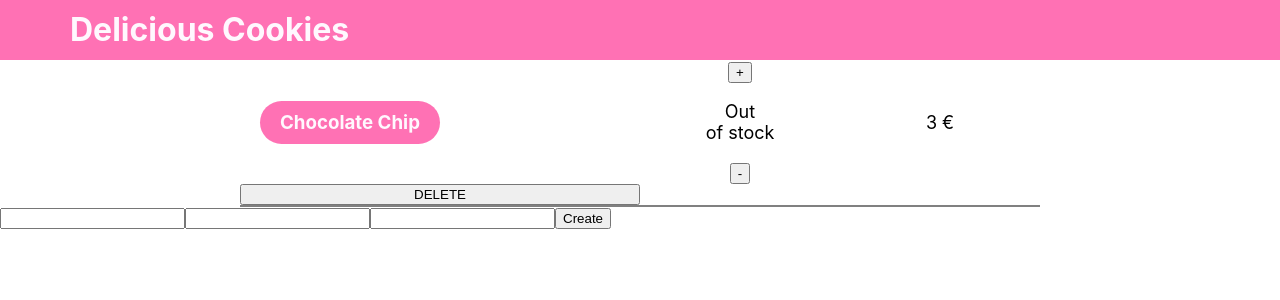
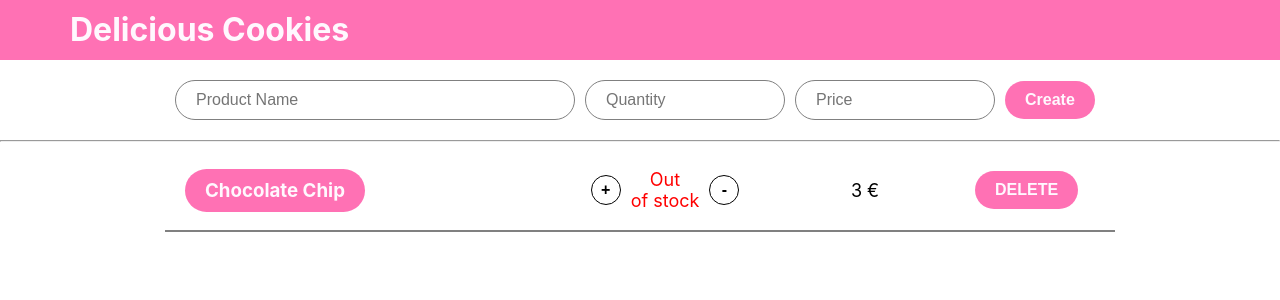
Before and after one commit to pauline-wim/test-tech-mavoie, a React (Create React App) app: page / in a window 1280 px wide. Shown: the top 300 px of the page. Built offline with nearby package versions, Linux system fonts and the light colour scheme; some icons are missing.

Commit message:
Added CSS

```diff
--- a/src/App.css
+++ b/src/App.css
@@ -24,7 +24,7 @@ article {
   /* border: 2px solid green; */
   width: fit-content;
   display: grid;
-  grid-template-columns: 400px 200px 200px;
+  grid-template-columns: 400px 200px 200px 150px;
   align-items: center;
   border-bottom: 2px solid gray;
 }
@@ -43,5 +43,105 @@ article h3 {
   /* border: 2px solid blue; */
   font-size: 18px;
   text-align: center;
+  display: flex;
+  justify-content: center;
+  align-items: center;
   /* padding: 0 40px; */
 }
+
+.outOfStock {
+  color: red;
+}
+
+button,
+.btn {
+  font-size: 16px;
+  font-weight: 700;
+  margin: 10px;
+  padding: 10px 20px;
+  color: rgb(255, 248, 254);
+  background-color: rgb(255, 113, 180);
+  width: fit-content;
+  border: none;
+  border-radius: 40px;
+}
+
+button:hover,
+.btn:hover {
+  margin: auto 10px;
+  border: 1px groove rgb(255, 113, 180);
+  cursor: pointer;
+}
+
+.btn {
+  margin: 0;
+}
+
+.btn:hover {
+  margin: 0;
+}
+
+.increase,
+.decrease {
+  padding: 0;
+  width: 30px;
+  height: 30px;
+  border-radius: 50%;
+  font-size: 16px;
+  color: black;
+  background-color: transparent;
+  border: 1px solid black;
+}
+
+.increase:hover,
+.decrease:hover {
+  color: rgb(211, 79, 141);
+  cursor: pointer;
+}
+
+form {
+  /* border: 2px solid green; */
+  margin: 20px auto;
+  text-align: center;
+  width: fit-content;
+  display: grid;
+  grid-template-columns: 400px 200px 200px 100px;
+  align-items: center;
+  gap: 10px;
+}
+
+input {
+  font-size: 16px;
+  border-radius: 40px;
+  padding: 10px 20px;
+  border: 1px solid gray;
+}
+
+input:hover {
+  border: 1px groove rgb(255, 113, 180);
+  cursor: pointer;
+}
+
+.error {
+  font-size: 12px;
+  display: inline;
+}
+
+@media (max-width: 1100px) {
+  article,
+  form {
+    display: flex;
+  }
+}
+
+@media (max-width: 900px) {
+  form {
+    flex-direction: column;
+  }
+}
+
+@media (max-width: 500px) {
+  article {
+    flex-direction: column;
+  }
+}
--- a/src/App.js
+++ b/src/App.js
@@ -4,7 +4,6 @@ import { createContext, useState, useEffect } from "react";
 // Components
 import Header from "./components/Header";
 import ArticleList from "./components/ArticleList";
-// import Form from "./components/Form";
 // CSS
 import "./App.css";
 
@@ -35,15 +34,22 @@ function App() {
       {/* {console.log(formData)} */}
       <div className="App">
         <Header />
+        <form onSubmit={handleSubmit(onSubmit)}>
+          <input placeholder="Product Name" {...register("productName")} />
+          <input
+            placeholder="Quantity"
+            {...register("quantity", { required: true })}
+          />
+          {errors.quantity && <p className="error">A quantity is required.</p>}
+          <input
+            placeholder="Price"
+            {...register("price", { required: true })}
+          />
+          {errors.price && <p className="error">A price is required.</p>}
+          <input className="btn" type="submit" value="Create" />
+        </form>
+        <hr />
         <ArticleList />
-        <form onSubmit={handleSubmit(onSubmit)}>
-          <input {...register("productName")} />
-          <input {...register("quantity", { required: true })} />
-          {errors.quantity && <p>A quantity is required.</p>}
-          <input {...register("price", { required: true })} />
-          {errors.price && <p>A price is required.</p>}
-          <input type="submit" value="Create" />
-        </form>
       </div>
     </FormContext.Provider>
   );
```
